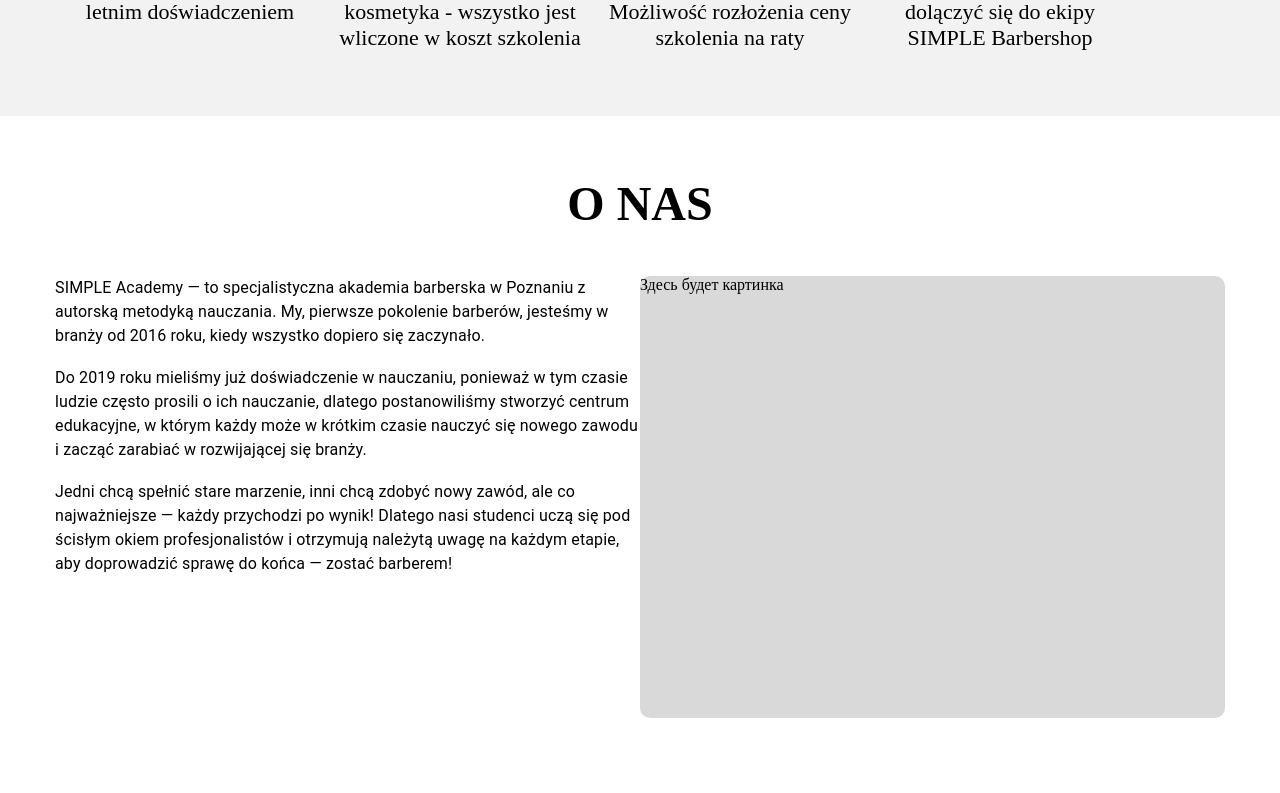
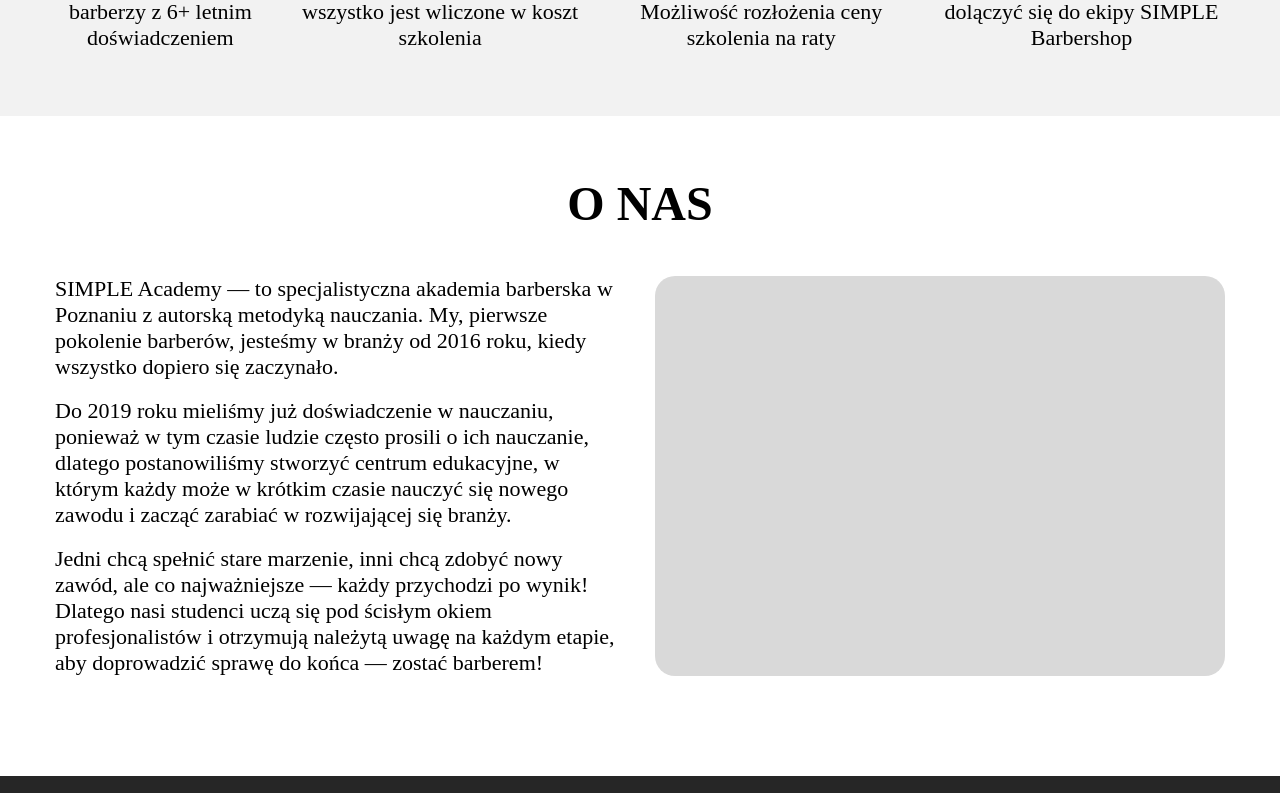
Before and after one commit to Viktor1897/simple-academy, a React (Vite) app: page /#/ in a window 1280 px wide. Shown: the part 1127-1920 px from the top of the page. Built offline with nearby package versions, Linux system fonts and the light colour scheme; no server answers.

Commit message:
replaced MUI with emotion styled html in the AboutUsSection

```diff
--- a/src/components/AboutUsSection/AboutUsSection.tsx
+++ b/src/components/AboutUsSection/AboutUsSection.tsx
@@ -1,31 +1,23 @@
-import styled from "@emotion/styled";
-import { Grid, Typography } from "@mui/material";
-import { H3 } from "components/StyledHtml/StyledHtml";
-import { COLORS, MAX_CONTENT_WIDTH } from "consts";
-
-const Section = styled.section`
-    padding: 60px 0 100px 0;
-`;
+import { ContentWrapper, FlexItem, H3, Section, Text } from "components/StyledHtml/StyledHtml";
+import { COLORS } from "consts";
 
 const AboutUsSection = () => {
     return (
-        <Section>
+        <Section padding="60px 0 100px 0">
             <H3 color={COLORS.black} marginBottom="45px">O NAS</H3>
-            <Grid container direction="row" maxWidth={MAX_CONTENT_WIDTH} width="100%" margin="0 auto">
-                <Grid xs={6}>
-                    <Typography>
+            <ContentWrapper flexDirection="row" alignItems="stretch">
+                <FlexItem>
+                    <Text>
                     SIMPLE Academy — to specjalistyczna akademia barberska w Poznaniu z autorską metodyką nauczania. My, pierwsze pokolenie barberów, jesteśmy w branży od 2016 roku, kiedy wszystko dopiero się zaczynało.
-                    </Typography>
+                    </Text>
                     <br/>
-                    <Typography>Do 2019 roku mieliśmy już doświadczenie w nauczaniu, ponieważ w tym czasie ludzie często prosili o ich nauczanie, dlatego postanowiliśmy stworzyć centrum edukacyjne, w którym każdy może w krótkim czasie nauczyć się nowego zawodu i zacząć zarabiać w rozwijającej się branży. </Typography>
+                    <Text>Do 2019 roku mieliśmy już doświadczenie w nauczaniu, ponieważ w tym czasie ludzie często prosili o ich nauczanie, dlatego postanowiliśmy stworzyć centrum edukacyjne, w którym każdy może w krótkim czasie nauczyć się nowego zawodu i zacząć zarabiać w rozwijającej się branży. </Text>
                     <br/>
-                    <Typography>                    Jedni chcą spełnić stare marzenie, inni chcą zdobyć nowy zawód, ale co najważniejsze — każdy przychodzi po wynik!
-                    Dlatego nasi studenci uczą się pod ścisłym okiem profesjonalistów i otrzymują należytą uwagę na każdym etapie, aby doprowadzić sprawę do końca — zostać barberem!</Typography>
-                </Grid>
-                <Grid xs={6} item sx={{ backgroundColor: "#D9D9D9", borderRadius: 2.5, width: "570px", height: "442px"}}>
-                    Здесь будет картинка
-                </Grid>
-            </Grid>
+                    <Text>                    Jedni chcą spełnić stare marzenie, inni chcą zdobyć nowy zawód, ale co najważniejsze — każdy przychodzi po wynik!
+                    Dlatego nasi studenci uczą się pod ścisłym okiem profesjonalistów i otrzymują należytą uwagę na każdym etapie, aby doprowadzić sprawę do końca — zostać barberem!</Text>
+                </FlexItem>
+                <FlexItem style={{ backgroundColor: "#D9D9D9", borderRadius: "20px", width: "570px"}}></FlexItem>
+            </ContentWrapper>
         </Section>
     );
 };
--- a/src/components/Header/Header.tsx
+++ b/src/components/Header/Header.tsx
@@ -7,7 +7,7 @@
 const Header = () => {
     return (
         <HeaderElement>
-            <ContentWrapper>
+            <ContentWrapper gap="none" flexDirection="column" alignItems="center">
                 <Navbar/>
                 <H2 marginBottom="67px">ZOSTAŃ BARBEREM ZA 30 DNI I ZARABIAJ OD 5000 ZŁ/MES</H2>
                 <Button maxWidth="422px" padding="23px 0" fontSize="35px">SKONTAKTUJ SIĘ</Button>
--- a/src/components/InfoIconsSection/InfoIconsSection.tsx
+++ b/src/components/InfoIconsSection/InfoIconsSection.tsx
@@ -36,7 +36,7 @@
 export default InfoIconsSection;
 
 const VerticalFlexItem = styled.div`
-    max-width: 270px;
+    // max-width: 270px;
     display: flex;
     flex-direction: column;
     align-items: center;
--- a/src/components/StyledHtml/StyledHtml.ts
+++ b/src/components/StyledHtml/StyledHtml.ts
@@ -43,20 +43,27 @@
     padding: ${props => props.padding};
     background-color: ${props => props.backgroundColor};
     display: flex;
-    justify-content: center;
+    flex-direction: column;
+    align-items: center;
 `;
 
 type WrapperProps = {
     flexDirection?: "row" | "column";
-    alignItems?: "center" | "start" | "end";
+    alignItems?: "center" | "start" | "end" | "stretch";
+    gap?: string;
 }
 
 export const ContentWrapper = styled.div<WrapperProps>`
     max-width: ${MAX_CONTENT_WIDTH};
     width: 100%;
     display: flex;
-    flex-direction: ${props => props.flexDirection || "column"};
-    align-items: ${props => props.alignItems || "center"};
+    flex-direction: ${props => props.flexDirection || "row"};
+    align-items: ${props => props.alignItems || "start"};
+    gap: ${props => props.gap || "30px"};
+`;
+
+export const FlexItem = styled.div`
+    flex: 1;
 `;
 
 type HeadingProps = {
```
